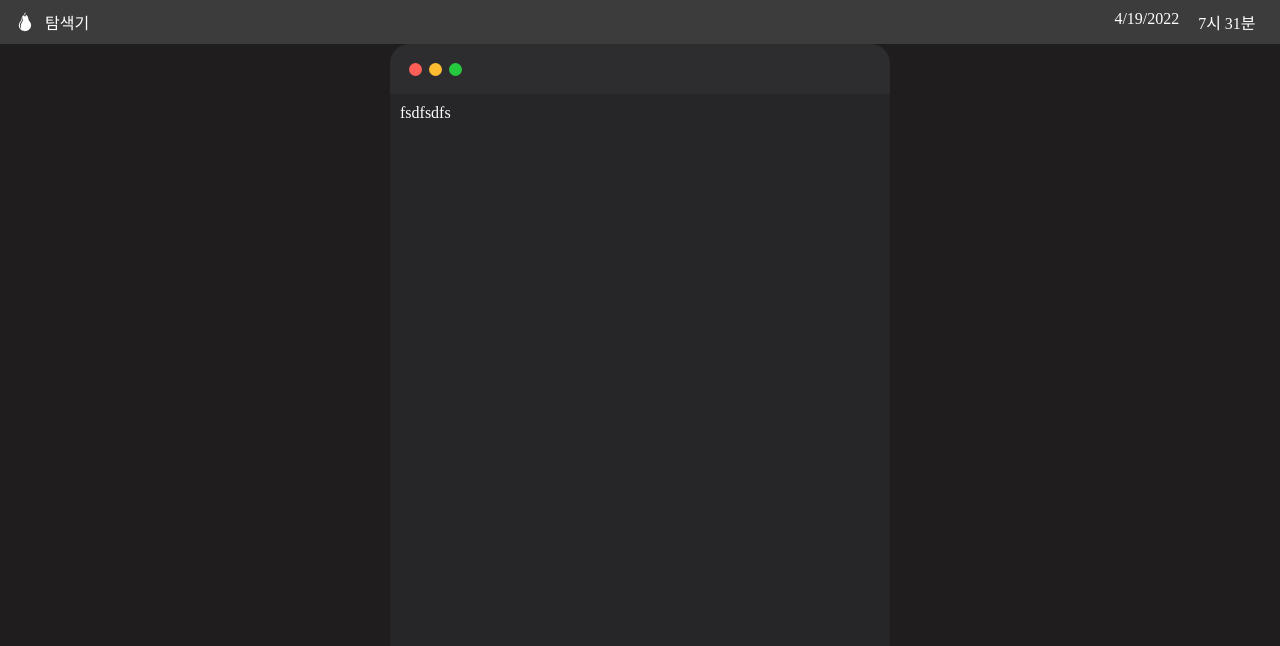
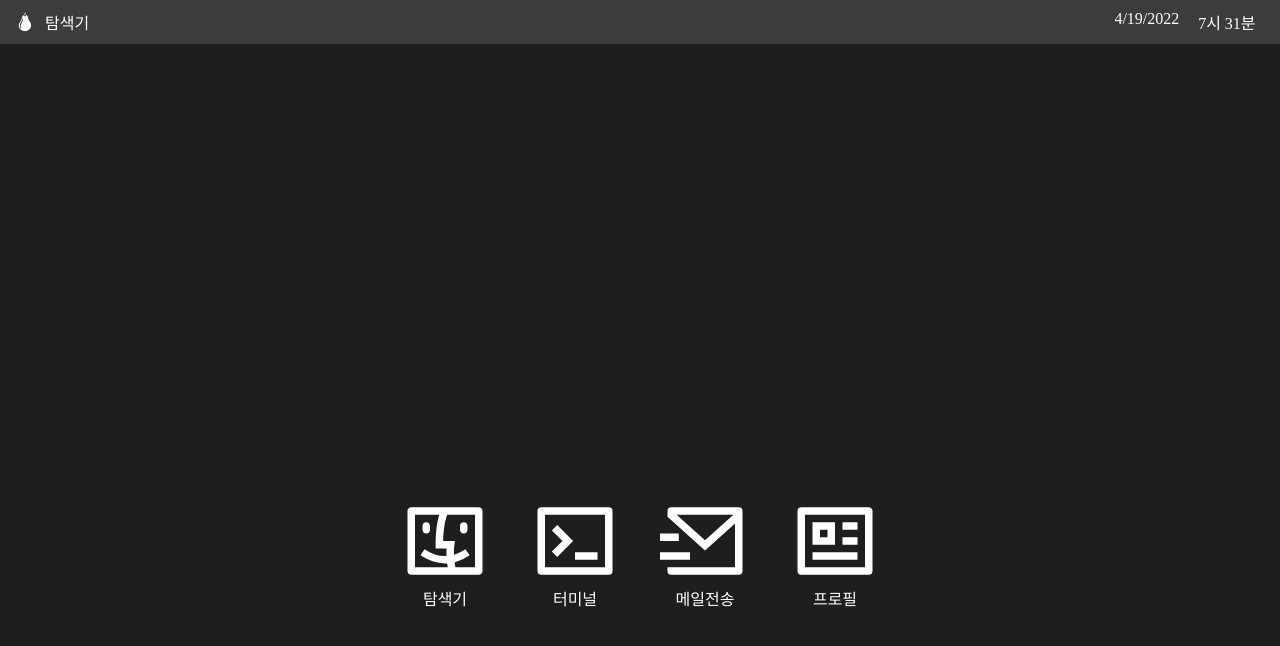
Before and after one commit to Doosies/portfolio, a React (Create React App) app in the folder front/: page / in a window 1280 px wide. Shown: the top 646 px of the page. Built offline with nearby package versions, Linux system fonts and the light colour scheme.

Commit message:
주석제거

```diff
--- a/front/src/components/MainPage.tsx
+++ b/front/src/components/MainPage.tsx
@@ -57,9 +57,7 @@ const MainPage = () => {
                     />
                 )}
             </ApplicationContainer>
-            {/* {Windows.map(el => */}
-                <Window />
-            {/* )} */}
+
         </MainPageBlock>
     );
 }
```
